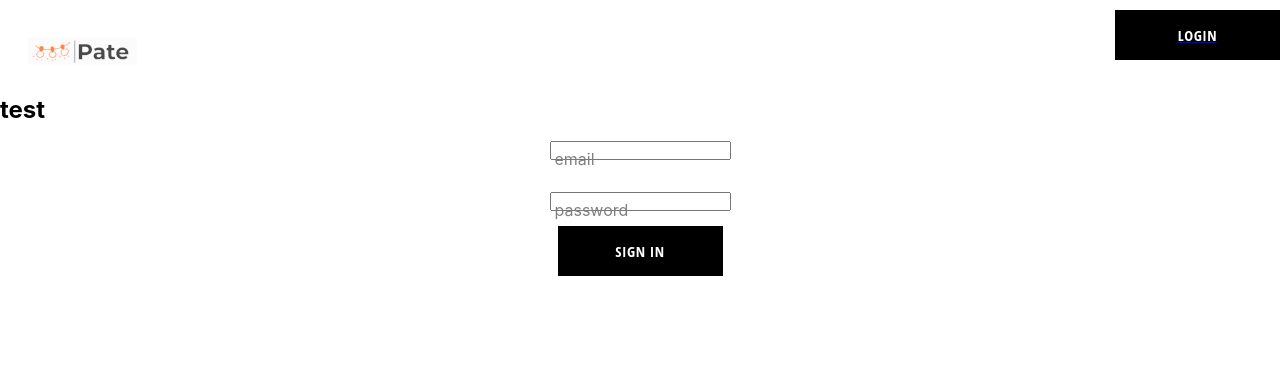
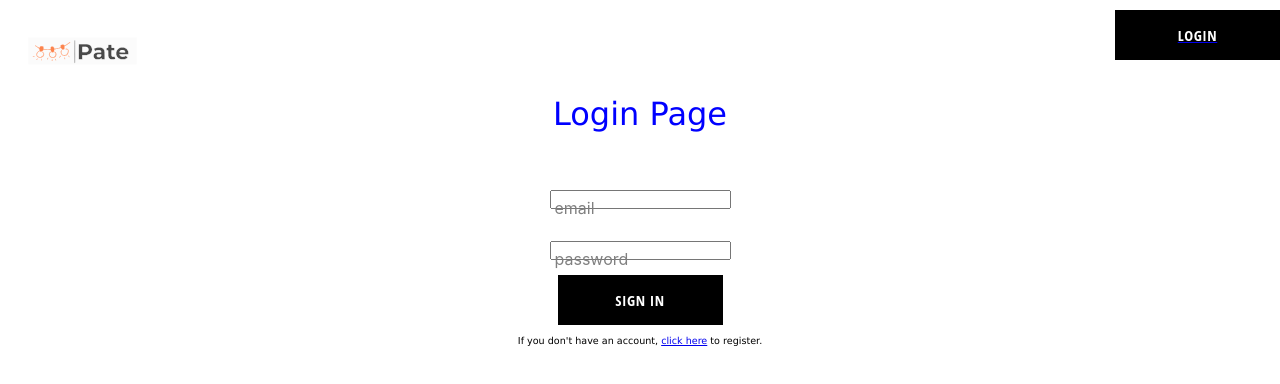
Before and after one commit to danocolombo/pate, a React (Create React App) app: page /signin in a window 1280 px wide. Shown: the top 384 px of the page. Built offline with nearby package versions, Linux system fonts and the light colour scheme; no server answers; what aws-amplify would draw is missing.

Commit message:
added registration page, updated some styles and link from login page.

```diff
--- a/src/pages/registerUser/registerUser.component.jsx
+++ b/src/pages/registerUser/registerUser.component.jsx
@@ -34,12 +34,13 @@ const RegisterUser = ({ setCurrentUser }) => {
     return (
         <>
             <Header />
-
-            <div className='register-wrapper'>
+            <div className='register-title-wrapper'>
                 <div className='register-page-title'>Registration Form</div>
                 <div className='register-page-description'>
                     This is where you get engaged...
                 </div>
+            </div>
+            <div className='register-wrapper'>
                 <FormInput
                     name='username'
                     className='form-component'
--- a/src/pages/registerUser/registerUser.styles.scss
+++ b/src/pages/registerUser/registerUser.styles.scss
@@ -18,3 +18,15 @@
     margin: 10px;
     padding: 5px;
 }
+.register-title-wrapper {
+    display: flex;
+    flex-direction: column;
+    align-items: center;
+    height: auto;
+    margin-bottom: 40px;
+}
+.register-offer-wrapper {
+    font-family: Verdana, Geneva, Tahoma, sans-serif;
+    font-size: 0.6em;
+    margin-top: 10px;
+}
--- a/src/pages/signin/signin.component.jsx
+++ b/src/pages/signin/signin.component.jsx
@@ -71,7 +71,9 @@ const SignIn = ({ onSignIn, setCurrentUser }) => {
     return (
         <>
             <Header />
-            <h2>test</h2>
+            <div className='signin-title-wrapper'>
+                <div className='signin-page-title'>Login Page</div>
+            </div>
             <div className='signin-wrapper'>
                 <FormInput
                     name='username'
@@ -94,6 +96,10 @@ const SignIn = ({ onSignIn, setCurrentUser }) => {
                 <div className='buttons'>
                     <CustomButton onClick={signIn}> Sign in </CustomButton>
                 </div>
+                <div className='register-offer-wrapper'>
+                    If you don't have an account,{' '}
+                    <Link to={'/register'}>click here</Link> to register.
+                </div>
             </div>
         </>
     );
--- a/src/pages/signin/signin.styles.scss
+++ b/src/pages/signin/signin.styles.scss
@@ -8,3 +8,15 @@
     margin: 10px;
     padding: 5px;
 }
+.signin-title-wrapper {
+    display: flex;
+    flex-direction: column;
+    align-items: center;
+    height: auto;
+}
+.signin-page-title {
+    font-family: Verdana, Geneva, Tahoma, sans-serif;
+    font-size: 2em;
+    color: blue;
+    margin-bottom: 40px;
+}
```
Also changed, not shown: src/components/header/header.component.jsx (+10 -8 lines).
